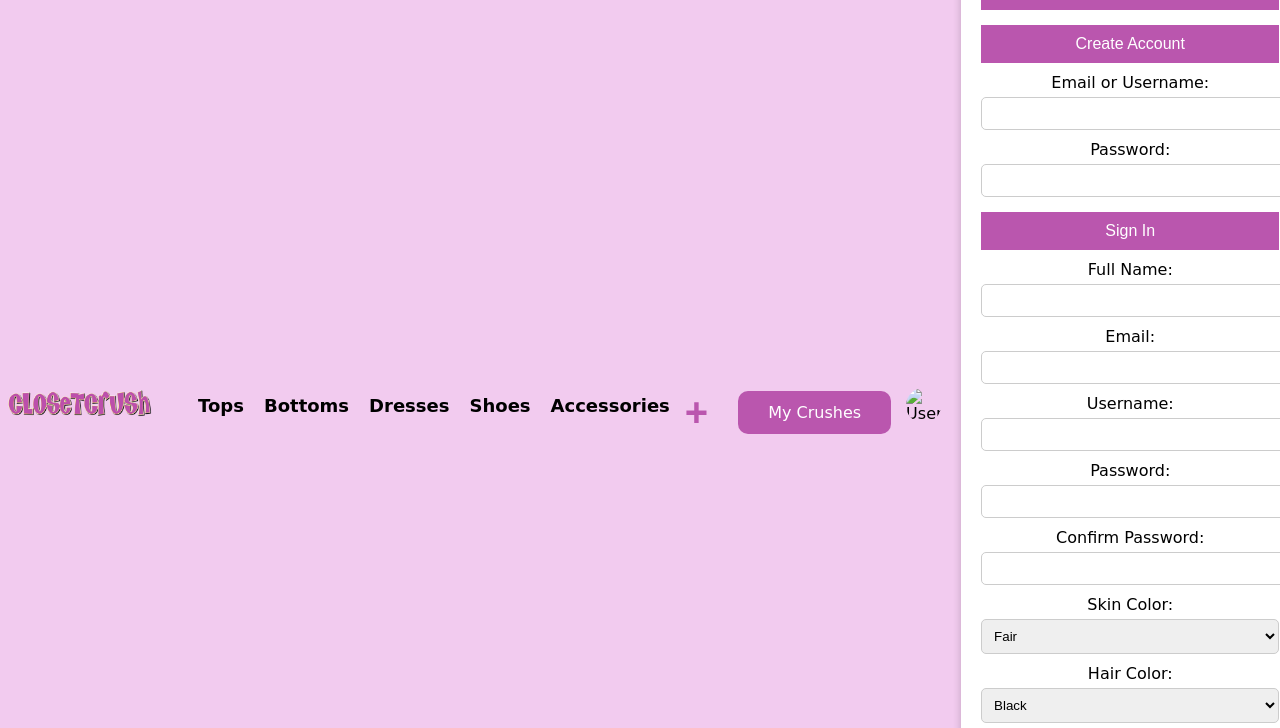
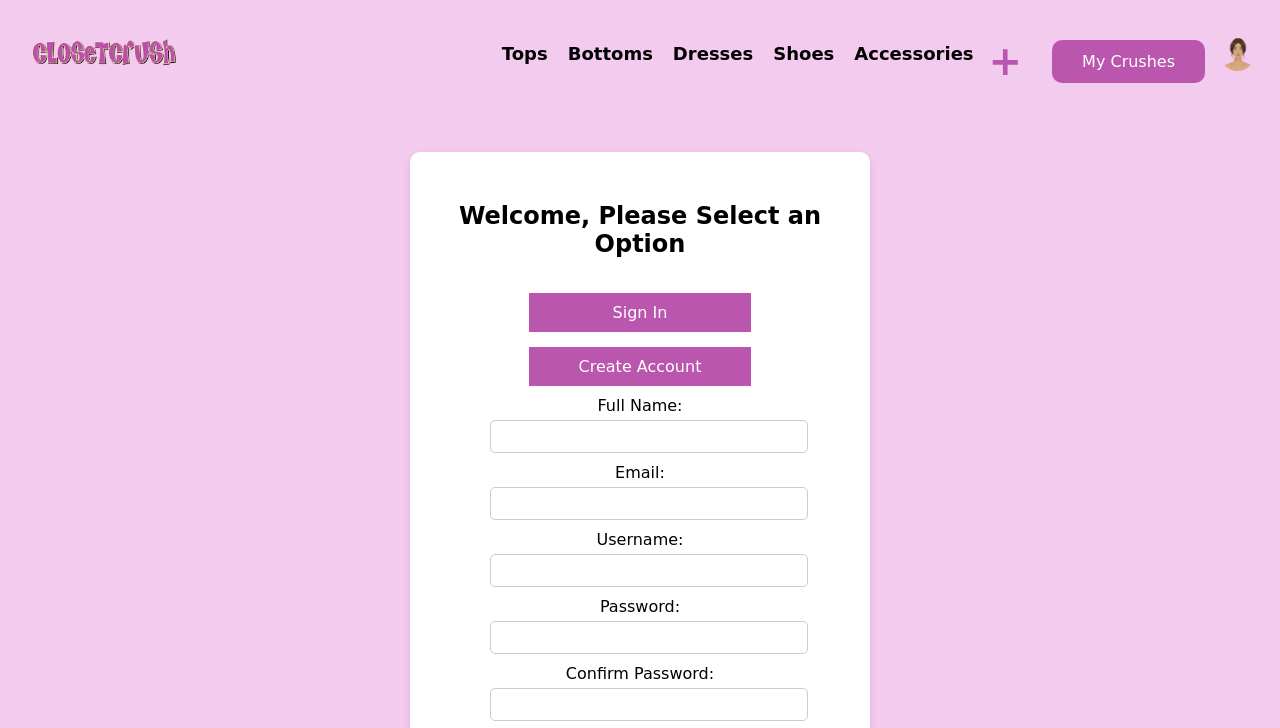
Before and after one commit to alissanh/ClosetCrush, a website: page interface/signinpage.html in a window 1280 px wide. Both pictures are taken after a click on the button "Create Account". Shown: the top 728 px of the page. Drawn offline with Linux system fonts and the light colour scheme; no server answers; a web font is replaced by a local one.

Commit message:
wokring on sign in oage

```diff
--- a/interface/landingpage.css
+++ b/interface/landingpage.css
@@ -64,6 +64,10 @@ body {
     cursor: pointer;
 }
 
+.my-crushes:hover {
+    background-color: #a35287;
+}
+
 /* My Crushes Button */
 .my-crushes {
     font-family: 'Irish Grover', cursive;
--- a/interface/signinpage.css
+++ b/interface/signinpage.css
@@ -1,20 +1,111 @@
+/* General Styles */
+
 body {
-    font-family: Arial, sans-serif;
-    background-color: #f3d5e6; /* Light pink */
-    display: flex;
-    justify-content: center;
-    align-items: center;
-    height: 100vh;
     margin: 0;
+    padding: 5px;
+    font-family: 'Irish Grover', cursive;
+    background-color: #F2CBEF; /* Light pink background */
 }
 
+/* Navbar Styling */
+.navbar {
+    display: flex;
+    align-items: center;
+    justify-content: space-between;
+    background-color: #F2CBEF; /* Soft pastel pink */
+    padding: 10px 20px;
+}
+
+/* Logo */
+.logo img {
+    height: 40px; /* Adjust size as needed */
+}
+
+/* Navigation Links */
+.nav-links {
+    list-style: none;
+    display: flex;
+    gap: 20px;  /* Space between links */
+    margin-left: auto;  /* Pushes links to the right */
+    /* margin: 0;
+    padding: 0; */
+}
+
+.nav-links li {
+    display: inline-block;
+}
+
+.nav-links a {
+    text-decoration: none;
+    font-size: 18px;
+    color: #000000;
+    font-weight: bold;
+    transition: color 0.3s ease;
+}
+
+.nav-links a:hover {
+    color: #BA56AE; /* Change text color to match your theme */
+}
+
+/* Right Section (Buttons & User Icon) */
+.right-section {
+    display: flex;
+    align-items: center;
+    gap: 15px;
+}
+
+/* Add Button */
+.add-button {
+    color: #BA56AE;
+    border: none;
+    background: none;
+    font-size: 40px;
+    font-weight: bold;
+    padding: 8px 15px;
+    cursor: pointer;
+}
+
+.my-crushes:hover {
+    background-color: #a35287;
+}
+
+/* My Crushes Button */
+.my-crushes {
+    font-family: 'Irish Grover', cursive;
+    background-color: #BA56AE;
+    color: white;
+    border: none;
+    padding: 12px 30px;
+    width: auto;
+    white-space: nowrap;
+    font-size: 16px;
+    border-radius: 10px;
+}
+
+.my-crushes:hover {
+    background-color: #a35287;
+}
+
+/* User Icon */
+.user-icon {
+    width: 35px;
+    height: 35px;
+    border-radius: 50%;
+    cursor: pointer;
+}
+
+/* Centered Container */
 .container {
     background-color: white;
-    padding: 20px;
+    padding: 30px;
     border-radius: 10px;
-    box-shadow: 0 4px 8px rgba(0, 0, 0, 0.2);
-    width: 350px;
+    box-shadow: 0px 4px 10px rgba(0, 0, 0, 0.1);
     text-align: center;
+    width: 400px;
+    margin: 50px auto; /* Centers horizontally with space from the top */
+    display: flex;
+    flex-direction: column;
+    align-items: center;
 }
 
 h2 {
@@ -36,6 +127,7 @@ input, select {
 
 button {
     background-color: #ba56ae;
+    font-family: 'Irish Grover', cursive;
     color: white;
     width: 100%;
     padding: 10px;
@@ -70,3 +162,7 @@ button:hover {
 input[type="radio"]:checked + .bg-preview {
     border-color: #ba56ae;
 }
+
+.hidden {
+    display: none;
+}
--- a/interface/signinpage.html
+++ b/interface/signinpage.html
@@ -26,20 +26,20 @@
             <div class="right-section">
                 <button class="add-button">+</button>
                 <button class="my-crushes">My Crushes</button>
-                <img src="images/" alt="User Icon" class="user-icon">
+                <img src="images/profile.png" alt="User Icon" class="user-icon">
              </div>
         </nav>
     </header>
 
     <div class="container">
-        <h2>Select an Option</h2>
+        <h2>Welcome, Please Select an Option</h2>
         <div class="toggle-buttons">
             <button id="show-signin">Sign In</button>
             <button id="show-signup">Create Account</button>
         </div>
 
         <!-- Sign-In Form -->
-        <form id="signin-form" class="form-section">
+        <form id="signin-form" class="form-section hidden">
             <label for="signin-email">Email or Username:</label>
             <input type="text" id="signin-email" required>
 
@@ -86,15 +86,15 @@
             <div class="background-options">
                 <label>
                     <input type="radio" name="background" value="bg1.jpg" checked>
-                    <img src="bg1.jpg" alt="Background 1" class="bg-preview">
+                    <img src="images/backgrounds/finalcheetahbckgrnd.jpeg" alt="Background 1" class="bg-preview">
                 </label>
                 <label>
                     <input type="radio" name="background" value="bg2.jpg">
-                    <img src="bg2.jpg" alt="Background 2" class="bg-preview">
+                    <img src="images/backgrounds/finalcleanbckgrnd.png" alt="Background 2" class="bg-preview">
                 </label>
                 <label>
                     <input type="radio" name="background" value="bg3.jpg">
-                    <img src="bg3.jpg" alt="Background 3" class="bg-preview">
+                    <img src="images/backgrounds/finalhangerbckgrnd.png" alt="Background 3" class="bg-preview">
                 </label>
             </div>
 
@@ -104,6 +104,31 @@
         <p id="message"></p>
     </div>
 
-    <script src="script.js"></script>
+    <!-- JavaScript at the End -->
+    <script>
+        document.addEventListener("DOMContentLoaded", function () {
+            const signinForm = document.getElementById("signin-form");
+            const signupForm = document.getElementById("signup-form");
+            const signinButton = document.getElementById("show-signin");
+            const signupButton = document.getElementById("show-signup");
+
+            // Initially hide both forms
+            signinForm.classList.add("hidden");
+            signupForm.classList.add("hidden");
+
+            // Show sign-in form and hide sign-up form
+            signinButton.addEventListener("click", function () {
+                signinForm.classList.remove("hidden");
+                signupForm.classList.add("hidden");
+            });
+
+            // Show sign-up form and hide sign-in form
+            signupButton.addEventListener("click", function () {
+                signupForm.classList.remove("hidden");
+                signinForm.classList.add("hidden");
+            });
+        });
+    </script>
+
 </body>
 </html>
```
Also changed, not shown: main/server.js (+8 -4 lines).
